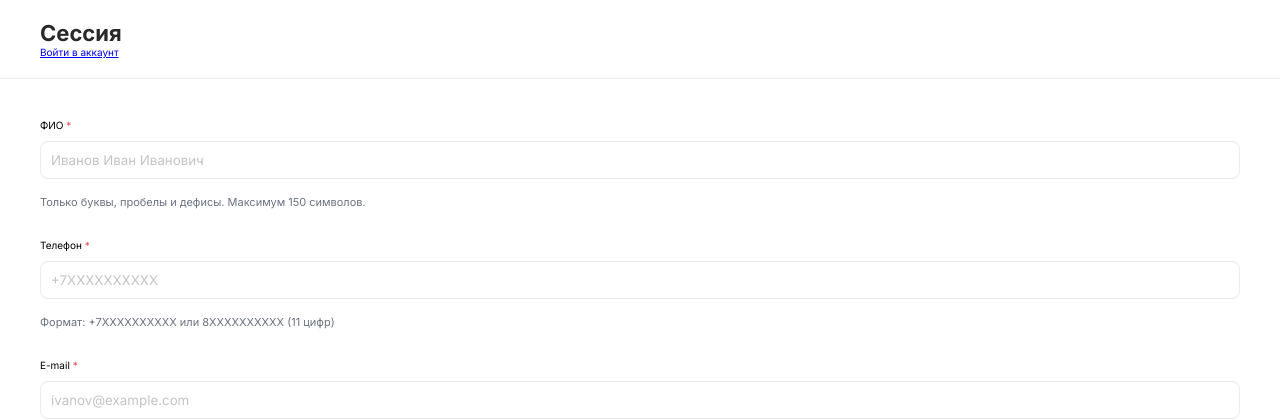
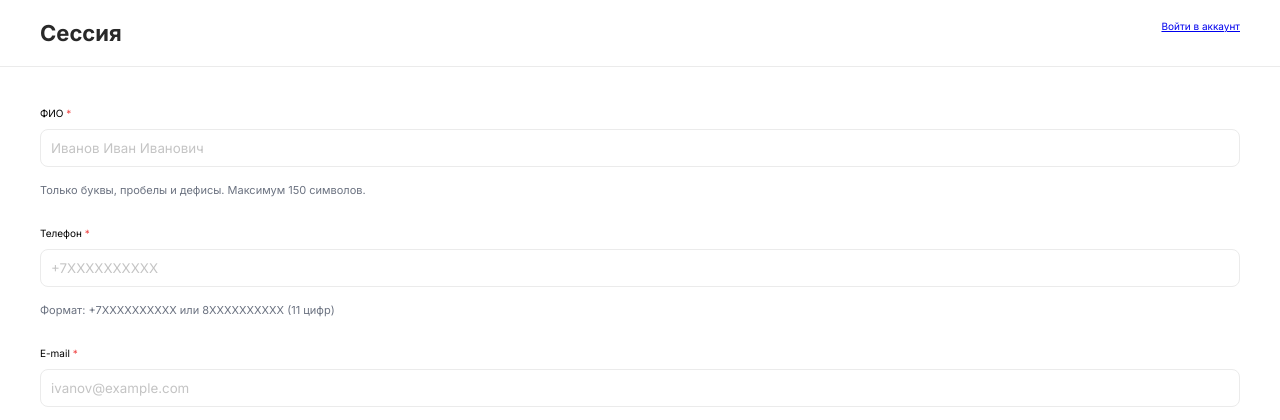
Before and after one commit to flowtop/php_form_5, a PHP site: page / in a window 1280 px wide. Shown: the top 420 px of the page. Run offline with PHP 8.4, Linux system fonts and the light colour scheme.

Commit message:
Update style.css

```diff
--- a/style.css
+++ b/style.css
@@ -28,6 +28,11 @@ p {
 .container {
     width: min(96vw, 1200px);
     margin: 0 auto;
+}
+
+.header__container {
+    display: flex;
+    justify-content: space-between;
 }
 
 .header {
```
